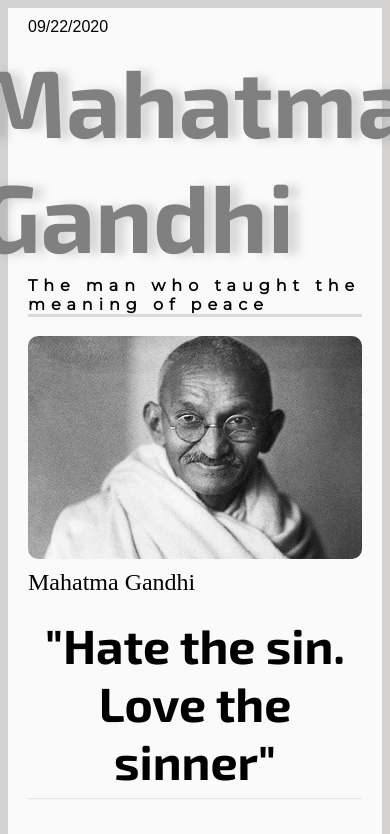
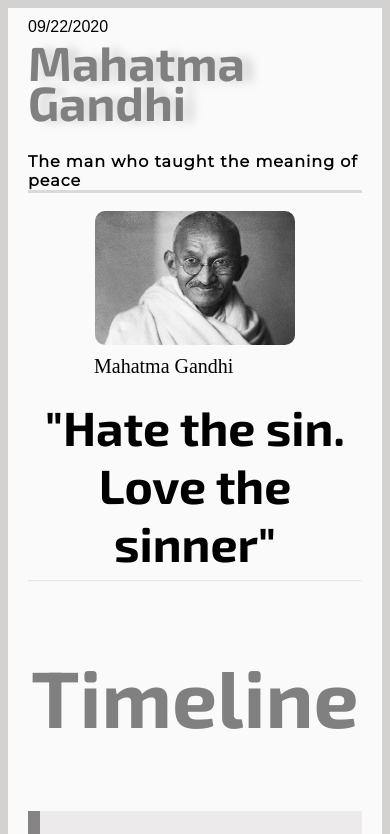
Before and after one commit to LeonardoSchmittK/surveyProject, a plain HTML site: page public/index.html in a window 390 px wide. Shown: the top 834 px of the page. Drawn offline with Linux system fonts and the light colour scheme.

Commit message:
adding readme and media queries

```diff
--- a/src/style/style.css
+++ b/src/style/style.css
@@ -199,3 +199,23 @@ hr{
   opacity: 0;
  }
 }
+
+
+ @media only screen and (max-width:400px){
+    #title{
+      font-size:3em;
+      line-height: 40px;
+      margin-bottom:90px;
+    }
+    #subtitle{
+      letter-spacing: 1px;
+    }
+    #image{
+      width: 200px;
+      margin: auto;
+    }
+    #img-caption{
+      font-size:20px;
+      margin-left:66px;
+    }
+}
```
Also changed, not shown: src/images/screenshot.png (added), 1 other file.
